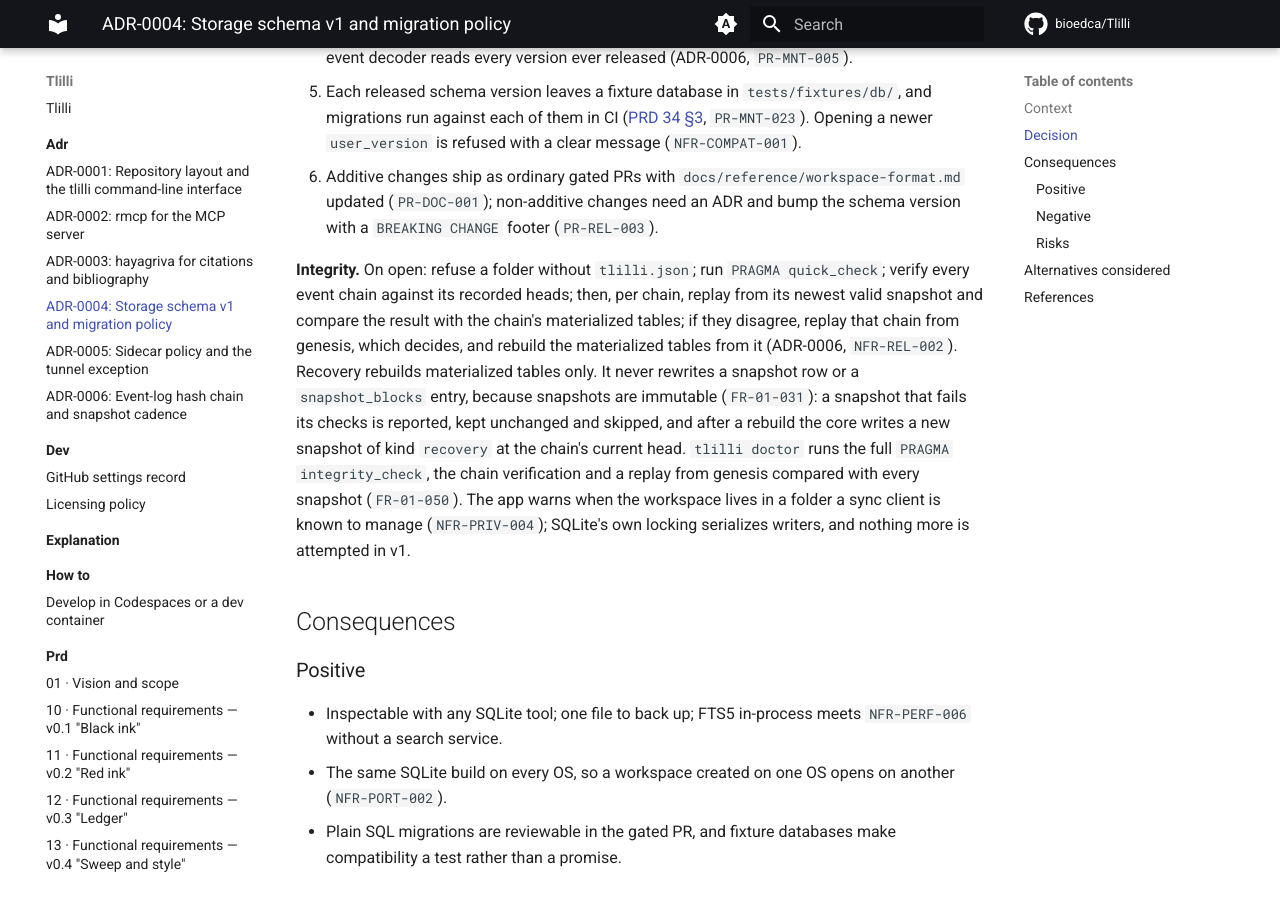
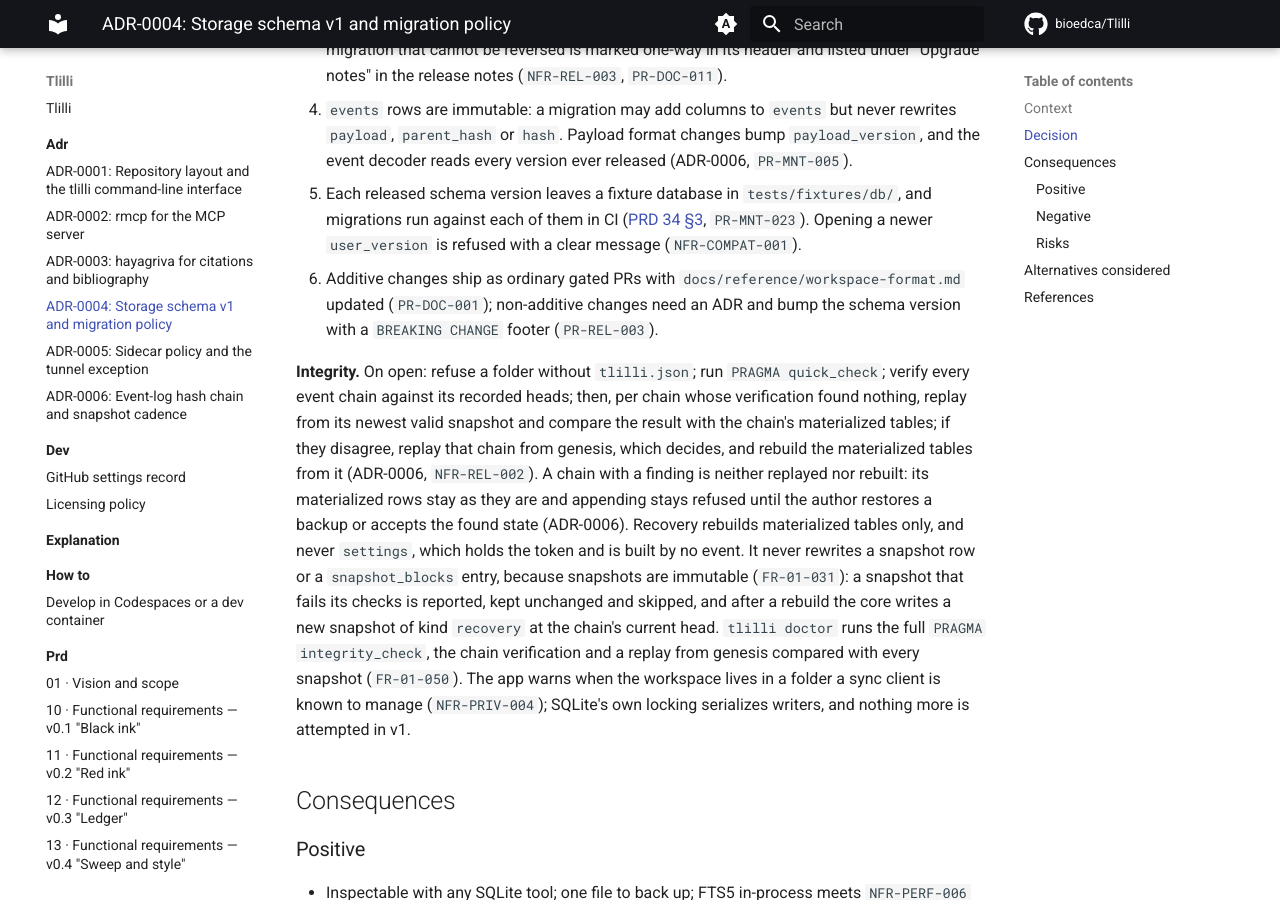
Before and after one commit to bioedca/Tlilli, an MkDocs documentation site: the page built from docs/adr/0004-storage-schema-v1-and-migrations.md, in a window 1280 px wide and 900 px high, scrolled down 5077 px. Built offline with MkDocs 1.6.1 and Material for MkDocs 9.7.7, drawn with Linux system fonts in a browser that asks for light colours; comment, search, counter and statistics services are not loaded; some of the changed text lies outside the part shown.

Commit message:
docs(docs): address CodeRabbit round 6 on ADR-0004 and ADR-0006
Integrity (ADR-0004): only a chain whose verification found nothing
is replayed or rebuilt; a chain with a finding keeps its rows and
refuses appends until the author restores or accepts (ADR-0006).
Recovery never rebuilds settings, which holds the token.

Claim links (ADR-0004): (source_id, manuscript_id) references
sources (id, manuscript_id), so a link cites only its own
manuscript's sources.

Restore (ADR-0006): block- and section-anchored comments and
requests follow the block or section ID, which restore keeps, and
show as orphaned when restore removes the target; the restore test
covers all three anchor kinds.

Refs #24.

Signed-off-by: bioedca <131809205+bioedca@users.noreply.github.com>

```diff
--- a/docs/adr/0004-storage-schema-v1-and-migrations.md
+++ b/docs/adr/0004-storage-schema-v1-and-migrations.md
@@ -25,7 +25,7 @@ The concept keeps everything in one workspace folder: `workspace.sqlite` (rusqli
 | Materialized text | `blocks` (id ULID, section_id, position, kind, payload JSON); `spans` (id ULID, block_id, position, text, mark); `span_tombstones` (id, manuscript_id, successor_kind, successor_id) | Current state for queries and the editor; one provenance mark per span (`INV-06`); tombstones per `FR-01-012`, with `successor_kind` one of `span`, `block`, `section` or `none` for an orphan whose `successor_id` is null (ADR-0006, "Span-ID stability"). |
 | Annotations | `requests` (the queue), `comments`, `suggestions` (alternatives as JSON), `locked_spans`, each with `manuscript_id` | `FR-01-021`, `FR-02-030..035`; the style sheet's locked-span list reads `locked_spans` from v0.4 (`FR-04-003`); `suggestions` stays empty until v0.2. |
 | Runs | `runs` (id, manuscript_id, status, agent_identity, opened_at, claimed_at, closed_at, before_snapshot_id, after_snapshot_id, report JSON, calls_used); `run_calls` (run_id, manuscript_id, seq, tool, request JSON, response JSON, started_at, duration_ms, outcome), primary key (run_id, seq) | `FR-01-022`, `FR-02-001`, `FR-02-044`, `NFR-OBS-002`. (`before_snapshot_id`, `manuscript_id`) and (`after_snapshot_id`, `manuscript_id`) each reference `snapshots` (id, chain_id), which has a unique index for it, so a run can point only at snapshots of its own manuscript's chain; both keys are `DEFERRABLE INITIALLY DEFERRED`, so a run and its snapshot are written in one transaction in either order. (`run_id`, `manuscript_id`) in `run_calls` references `runs` (id, manuscript_id), also through a unique index, so a call carries its run's manuscript. |
-| Ledger | `sources` (id ULID, manuscript_id nullable, status, doi_norm, pmid, pmcid, arxiv_id, csl JSON, fulltext_status, pdf_path, created_at); `source_fulltext` (FTS5: source_id, page, text); `claim_links` (id, manuscript_id, span_id, source_id, quote, locator, status, rationale, checked_by_run_id, checked_at); `resolver_cache` (identifier, response JSON, fetched_at) | Empty until v0.3; the ledger resource returns empty structures before that (`FR-02-026`). `manuscript_id` is nullable so the v0.5 shared pool (`FR-05-030`) is an additive change, but v1 never writes a NULL: every v1 source belongs to one manuscript and is in that chain's snapshots, and verification reports a source row without a manuscript as an error. The pool's own record decides which chain builds pool sources, how they enter snapshots, and how recovery and deletion keep `claim_links.source_id` resolvable; dedupe keys per `FR-03-004`; cache per [PRD 21 §3](../prd/21-architecture-and-tech-stack.md#3-technology-decisions), Resolvers. |
+| Ledger | `sources` (id ULID, manuscript_id nullable, status, doi_norm, pmid, pmcid, arxiv_id, csl JSON, fulltext_status, pdf_path, created_at); `source_fulltext` (FTS5: source_id, page, text); `claim_links` (id, manuscript_id, span_id, source_id, quote, locator, status, rationale, checked_by_run_id, checked_at), with (`source_id`, `manuscript_id`) referencing `sources` (id, manuscript_id) through a unique index, so a link cites only a source of its own manuscript; `resolver_cache` (identifier, response JSON, fetched_at) | Empty until v0.3; the ledger resource returns empty structures before that (`FR-02-026`). `manuscript_id` is nullable so the v0.5 shared pool (`FR-05-030`) is an additive change, but v1 never writes a NULL: every v1 source belongs to one manuscript and is in that chain's snapshots, and verification reports a source row without a manuscript as an error. The pool's own record decides which chain builds pool sources, how they enter snapshots, and how recovery and deletion keep `claim_links.source_id` resolvable; dedupe keys per `FR-03-004`; cache per [PRD 21 §3](../prd/21-architecture-and-tech-stack.md#3-technology-decisions), Resolvers. |
 | Style | `style_sheets` (manuscript_id, json) | JSON with a published schema (`FR-04-001`); empty until v0.4. |
 
 **Snapshot contents.** A snapshot holds the complete state its chain's events build, so that the snapshot plus the events after its `head_seq` rebuilds every materialized row of that chain (`FR-01-030`, `NFR-REL-002`). `snapshot_tree` lists it in `ordinal` order, in three parts:
@@ -45,7 +45,7 @@ The concept keeps everything in one workspace folder: `workspace.sqlite` (rusqli
 5. Each released schema version leaves a fixture database in `tests/fixtures/db/`, and migrations run against each of them in CI ([PRD 34 §3](../prd/34-testing.md#3-what-to-test-by-component), `PR-MNT-023`). Opening a newer `user_version` is refused with a clear message (`NFR-COMPAT-001`).
 6. Additive changes ship as ordinary gated PRs with `docs/reference/workspace-format.md` updated (`PR-DOC-001`); non-additive changes need an ADR and bump the schema version with a `BREAKING CHANGE` footer (`PR-REL-003`).
 
-**Integrity.** On open: refuse a folder without `tlilli.json`; run `PRAGMA quick_check`; verify every event chain against its recorded heads; then, per chain, replay from its newest valid snapshot and compare the result with the chain's materialized tables; if they disagree, replay that chain from genesis, which decides, and rebuild the materialized tables from it (ADR-0006, `NFR-REL-002`). Recovery rebuilds materialized tables only. It never rewrites a snapshot row or a `snapshot_blocks` entry, because snapshots are immutable (`FR-01-031`): a snapshot that fails its checks is reported, kept unchanged and skipped, and after a rebuild the core writes a new snapshot of kind `recovery` at the chain's current head. `tlilli doctor` runs the full `PRAGMA integrity_check`, the chain verification and a replay from genesis compared with every snapshot (`FR-01-050`). The app warns when the workspace lives in a folder a sync client is known to manage (`NFR-PRIV-004`); SQLite's own locking serializes writers, and nothing more is attempted in v1.
+**Integrity.** On open: refuse a folder without `tlilli.json`; run `PRAGMA quick_check`; verify every event chain against its recorded heads; then, per chain whose verification found nothing, replay from its newest valid snapshot and compare the result with the chain's materialized tables; if they disagree, replay that chain from genesis, which decides, and rebuild the materialized tables from it (ADR-0006, `NFR-REL-002`). A chain with a finding is neither replayed nor rebuilt: its materialized rows stay as they are and appending stays refused until the author restores a backup or accepts the found state (ADR-0006). Recovery rebuilds materialized tables only, and never `settings`, which holds the token and is built by no event. It never rewrites a snapshot row or a `snapshot_blocks` entry, because snapshots are immutable (`FR-01-031`): a snapshot that fails its checks is reported, kept unchanged and skipped, and after a rebuild the core writes a new snapshot of kind `recovery` at the chain's current head. `tlilli doctor` runs the full `PRAGMA integrity_check`, the chain verification and a replay from genesis compared with every snapshot (`FR-01-050`). The app warns when the workspace lives in a folder a sync client is known to manage (`NFR-PRIV-004`); SQLite's own locking serializes writers, and nothing more is attempted in v1.
 
 ## Consequences
 
```
Also changed, not shown: docs/adr/0006-event-log-hash-chain-and-snapshot-cadence.md (+1 -1 lines).
